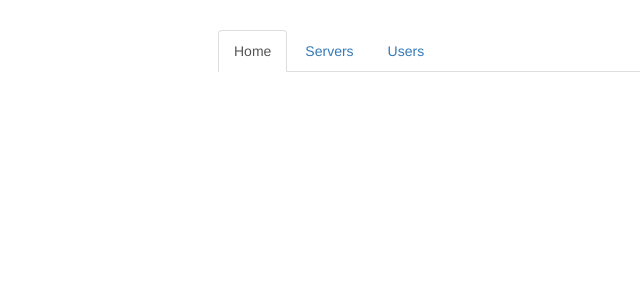
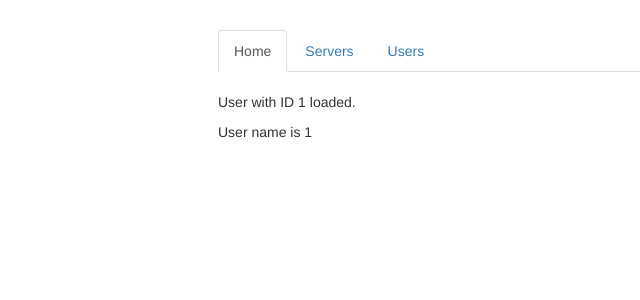
Before and after one commit to AtharLaique/AngularRoutingLearning, an Angular app: page /user/1/1 in a window 1280 px wide. Before the commit this address led to /. Shown: the top 300 px of the page, without its empty margins (47-687 px from the left). Built offline with nearby package versions, Linux system fonts and the light colour scheme.

Commit message:
Fetching parameters using snapshot

```diff
--- a/src/app/app.module.ts
+++ b/src/app/app.module.ts
@@ -21,7 +21,7 @@
 [
  {path:'' ,component:HomeComponent},
  {path:'users' ,component:UsersComponent},
- {path:'user/:id' ,component:UserComponent},
+ {path:'user/:id/:name' ,component:UserComponent},
  {path:'server' ,component:ServersComponent}
 ]
 @NgModule({
--- a/src/app/users/user/user.component.html
+++ b/src/app/users/user/user.component.html
@@ -1,2 +1,2 @@
-<p>User with ID _ID_ loaded.</p>
-<p>User name is _NAME_</p>
+<p>User with ID {{user.id}} loaded.</p>
+<p>User name is {{user.name}}</p>
--- a/src/app/users/user/user.component.ts
+++ b/src/app/users/user/user.component.ts
@@ -1,4 +1,5 @@
 import { Component, OnInit } from '@angular/core';
+import { ActivatedRoute } from'@angular/router';
 
 @Component({
   selector: 'app-user',
@@ -8,9 +9,12 @@
 export class UserComponent implements OnInit {
   user: {id: number, name: string};
 
-  constructor() { }
+  constructor(private route:ActivatedRoute) { }
 
   ngOnInit() {
+    this.user={
+      id:this.route.snapshot.params['id'],
+      name:this.route.snapshot.params['name']
+    }
   }
-
 }
```
